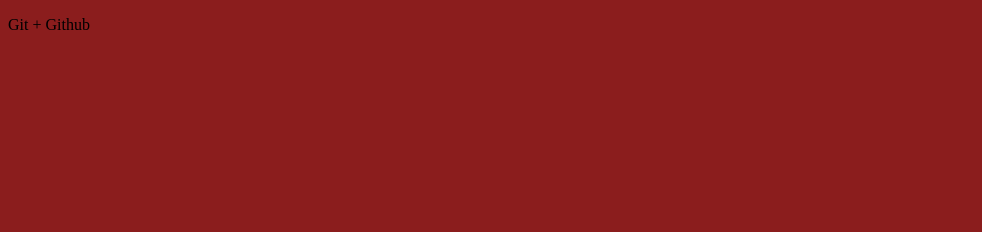
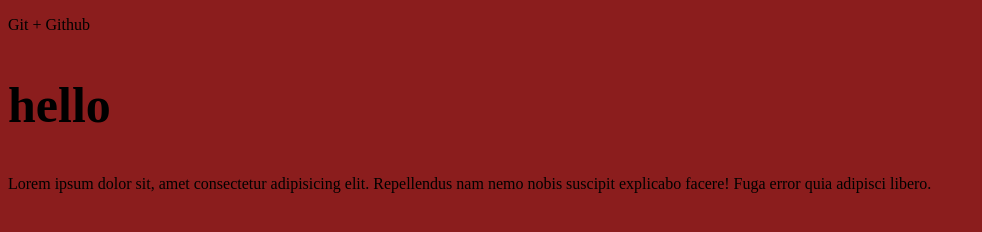
Before and after one commit to Sergey-Rusinow/gittest, a plain HTML site: page index.html in a window 1280 px wide. Shown: the whole page, without its empty margins (0-982 px from the left). Drawn offline with Linux system fonts and the light colour scheme.

Commit message:
Первые изменения

```diff
--- a/css/style.css
+++ b/css/style.css
@@ -1,3 +1,11 @@
 body {
 	background-color: rgb(139, 29, 29);
 }
+
+p {
+	color: rgb(0, 2, 0);
+}
+
+h2 {
+	font-size: 50px;
+}
--- a/index.html
+++ b/index.html
@@ -11,6 +11,9 @@
 
 <body>
 	<p>Git + Github</p>
+	<h2>hello</h2>
+	<p>Lorem ipsum dolor sit, amet consectetur adipisicing elit. Repellendus nam nemo nobis suscipit explicabo facere!
+		Fuga error quia adipisci libero.</p>
 </body>
 
 </html>
```
